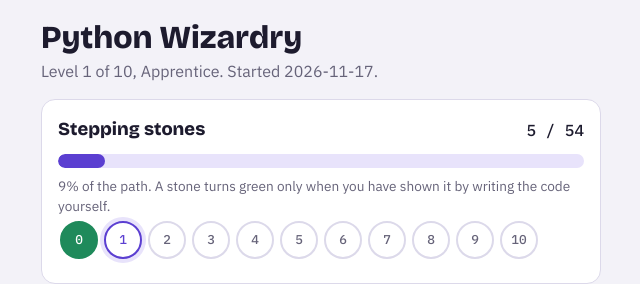
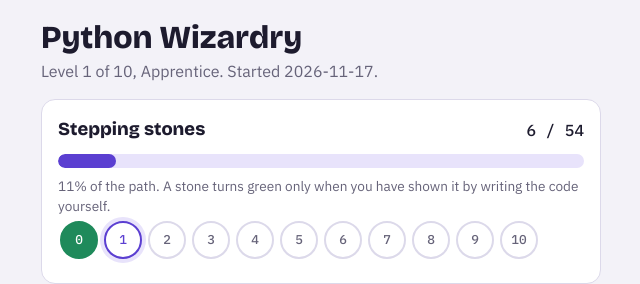
Before and after one commit to joel-prashanth/python_learning_space, a plain HTML site: page wizardry/index.html in a window 1280 px wide. Shown: the top 284 px of the page, 319-959 px from the left. Drawn offline with nearby package versions, Linux system fonts and the light colour scheme.

Commit message:
Mark Functions stone done
Co-Authored-By: Claude Sonnet 5.5 <noreply@anthropic.com>
Claude-Session: https://claude.ai/code/session_01RtUJsoBctDZNujKuzc8Kk5

```diff
--- a/wizardry/index.html
+++ b/wizardry/index.html
@@ -107,7 +107,7 @@ const REWARDS=[
  [100,"Title: Hundred-Day Pythonista. Plan your first small library."]
 ];
 // Stones are updated by hand in a commit when a skill is proven. Streak lives in this browser.
-const DONE=["0.0","0.1","0.2","0.3","1.0"];
+const DONE=["0.0","0.1","0.2","0.3","1.0","1.1"];
 const START="2026-11-17";
 const KEY="wizardry-v1";
 function load(){
```
